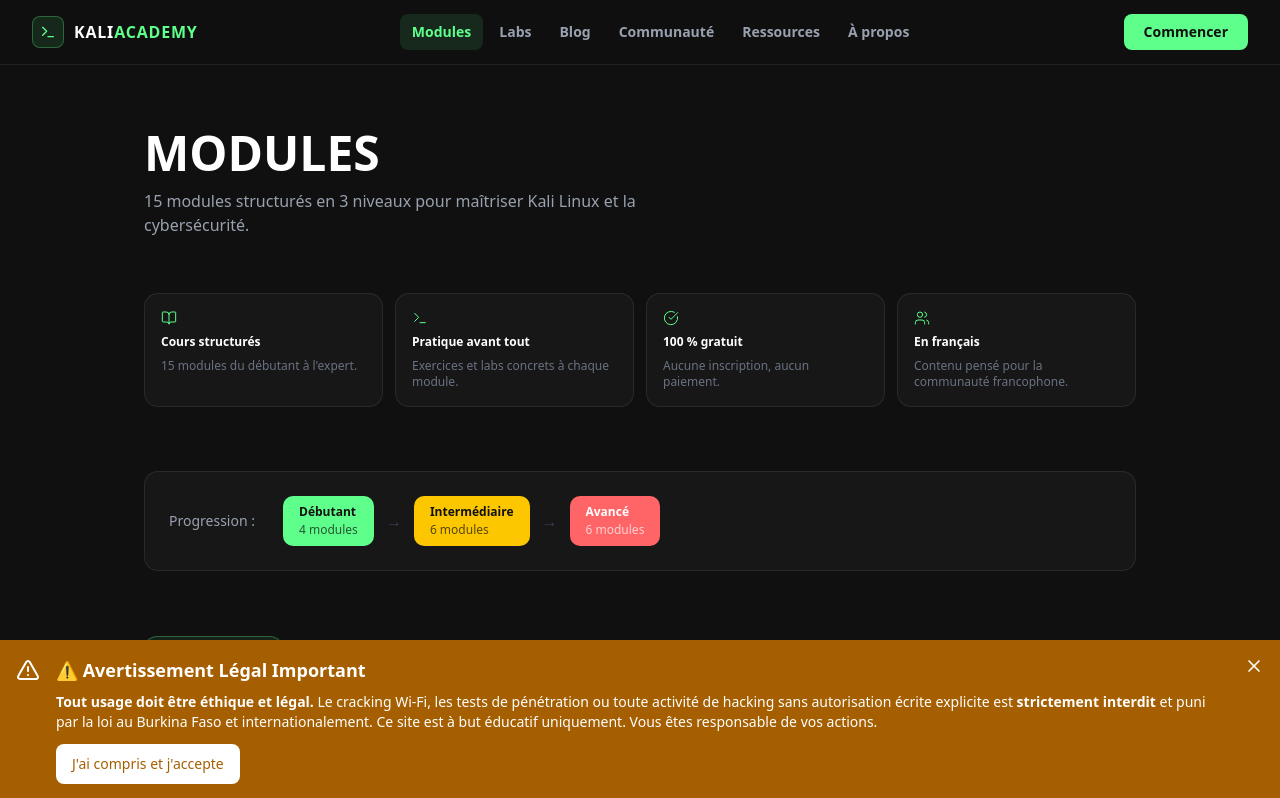
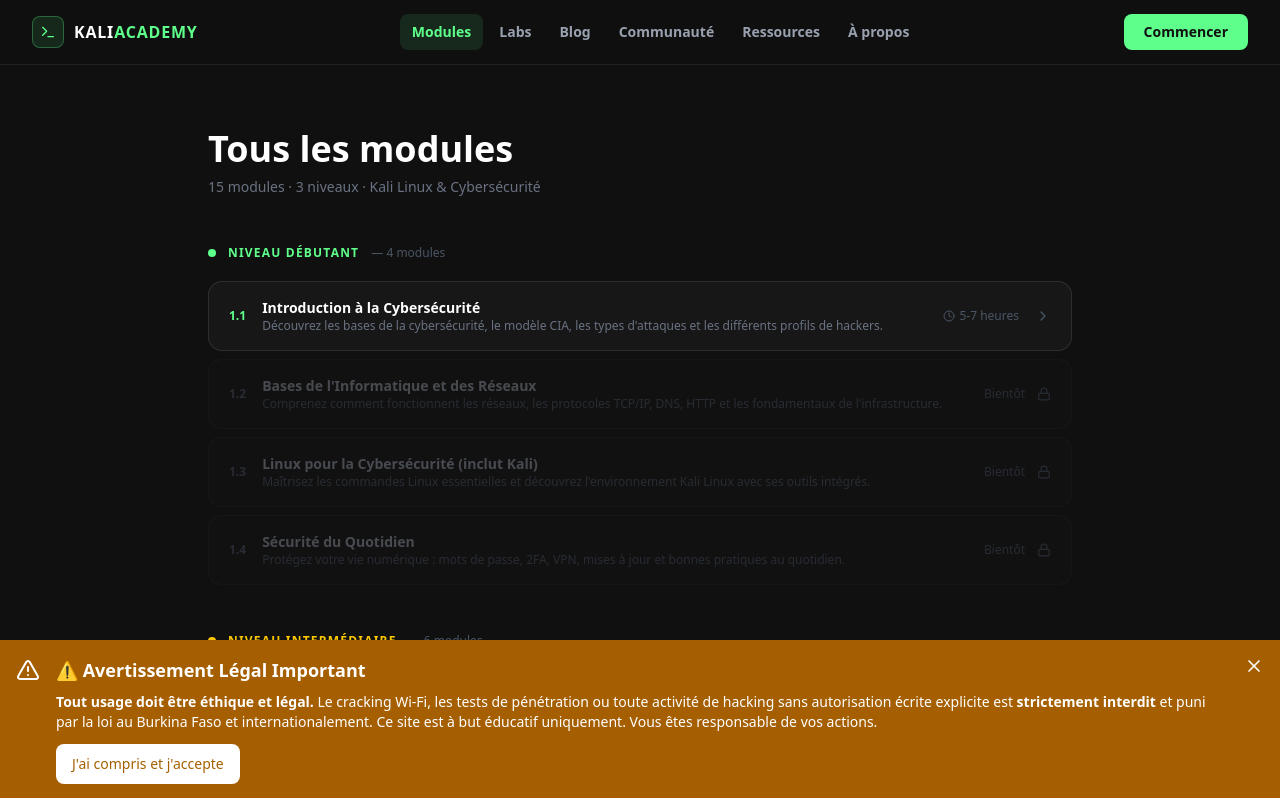
Before and after one commit to ANI-dianda/Kali-Linux, a Next.js app: page /modules in a window 1280 px wide. Shown: the top 798 px of the page. Built offline with nearby package versions, Linux system fonts and the light colour scheme.

Commit message:
page modules : liste propre par niveau, cartes cliquables, sans bouton commencer

```diff
--- a/src/app/(main)/modules/page.tsx
+++ b/src/app/(main)/modules/page.tsx
@@ -1,116 +1,96 @@
 import Link from 'next/link';
 import { moduleLevels } from '@/lib/modules-data';
-import { Clock, Lock, CheckCircle, ArrowRight, BookOpen, Terminal, Users } from 'lucide-react';
+import { Clock, Lock, ChevronRight } from 'lucide-react';
 
 export const metadata = {
   title: 'Modules — KaliAcademy',
   description: 'Tous les modules de cybersécurité, du débutant à l\'expert.',
 };
 
-const reasons = [
-  { icon: BookOpen,    title: 'Cours structurés',   desc: '15 modules du débutant à l\'expert.' },
-  { icon: Terminal,    title: 'Pratique avant tout', desc: 'Exercices et labs concrets à chaque module.' },
-  { icon: CheckCircle, title: '100 % gratuit',       desc: 'Aucune inscription, aucun paiement.' },
-  { icon: Users,       title: 'En français',         desc: 'Contenu pensé pour la communauté francophone.' },
-];
-
-const levelStyles: Record<string, { badge: string; border: string; title: string }> = {
-  'Débutant':      { badge: 'text-[#5EFF8A] border-[#5EFF8A]/30 bg-[#5EFF8A]/8',   border: 'hover:border-[#5EFF8A]/40',   title: 'text-[#5EFF8A]' },
-  'Intermédiaire': { badge: 'text-yellow-400 border-yellow-400/30 bg-yellow-400/8', border: 'hover:border-yellow-400/40', title: 'text-yellow-400' },
-  'Avancé':        { badge: 'text-red-400 border-red-400/30 bg-red-400/8',          border: 'hover:border-red-400/40',    title: 'text-red-400' },
+const levelStyles: Record<string, { badge: string; cardBorder: string; number: string; dot: string }> = {
+  'Débutant':      { badge: 'text-[#5EFF8A] border-[#5EFF8A]/30 bg-[#5EFF8A]/10',   cardBorder: 'hover:border-[#5EFF8A]/40',   number: 'text-[#5EFF8A]', dot: 'bg-[#5EFF8A]' },
+  'Intermédiaire': { badge: 'text-yellow-400 border-yellow-400/30 bg-yellow-400/10', cardBorder: 'hover:border-yellow-400/40', number: 'text-yellow-400', dot: 'bg-yellow-400' },
+  'Avancé':        { badge: 'text-red-400 border-red-400/30 bg-red-400/10',          cardBorder: 'hover:border-red-400/40',    number: 'text-red-400',   dot: 'bg-red-400' },
 };
 
 export default function ModulesPage() {
   return (
     <div className="bg-[#101010] min-h-screen text-white">
-      <div className="container mx-auto px-4 py-16 max-w-5xl">
+      <div className="container mx-auto px-4 py-16 max-w-4xl">
 
-        {/* Header */}
-        <div className="mb-14">
-          <h1 className="font-orbitron text-4xl sm:text-5xl font-black text-white mb-3">MODULES</h1>
-          <p className="font-exo-2 text-gray-400 max-w-xl">
-            15 modules structurés en 3 niveaux pour maîtriser Kali Linux et la cybersécurité.
+        {/* En-tête */}
+        <div className="mb-12">
+          <h1 className="font-orbitron text-3xl sm:text-4xl font-black text-white mb-2">
+            Tous les modules
+          </h1>
+          <p className="font-exo-2 text-sm text-gray-500">
+            15 modules · 3 niveaux · Kali Linux & Cybersécurité
           </p>
         </div>
 
-        {/* Pourquoi */}
-        <div className="grid grid-cols-2 sm:grid-cols-4 gap-3 mb-16">
-          {reasons.map((r) => (
-            <div key={r.title} className="flex flex-col gap-2 rounded-xl border border-white/8 bg-white/3 p-4">
-              <r.icon className="h-4 w-4 text-[#5EFF8A]" strokeWidth={1.5} />
-              <h3 className="font-exo-2 text-xs font-bold text-white">{r.title}</h3>
-              <p className="font-exo-2 text-xs text-gray-500">{r.desc}</p>
-            </div>
-          ))}
-        </div>
-
-        {/* Progression */}
-        <div className="flex flex-col sm:flex-row items-center gap-3 mb-16 p-6 rounded-xl border border-white/8 bg-white/3">
-          <span className="font-exo-2 text-sm text-gray-400 sm:mr-4">Progression :</span>
-          {[
-            { label: 'Débutant',      sub: '4 modules', bg: 'bg-[#5EFF8A] text-[#101010]' },
-            { label: 'Intermédiaire', sub: '6 modules', bg: 'bg-yellow-400 text-[#101010]' },
-            { label: 'Avancé',        sub: '6 modules', bg: 'bg-red-400 text-white' },
-          ].map((step, i) => (
-            <div key={step.label} className="flex items-center gap-3">
-              {i > 0 && <span className="text-gray-700 hidden sm:block">→</span>}
-              <div className={`rounded-lg px-4 py-2 font-orbitron text-xs font-black ${step.bg}`}>
-                {step.label}
-                <div className="font-exo-2 font-normal opacity-70 mt-0.5">{step.sub}</div>
-              </div>
-            </div>
-          ))}
-        </div>
-
-        {/* Modules par niveau */}
-        <div className="space-y-14">
+        {/* Niveaux */}
+        <div className="space-y-12">
           {moduleLevels.map((lvl) => {
-            const style = levelStyles[lvl.level];
+            const s = levelStyles[lvl.level];
             return (
               <div key={lvl.level}>
-                <div className={`inline-flex items-center rounded-full border px-3 py-1 mb-6 ${style.badge}`}>
-                  <span className="font-orbitron text-xs font-bold">NIVEAU {lvl.level.toUpperCase()}</span>
+
+                {/* Titre du niveau */}
+                <div className="flex items-center gap-3 mb-5">
+                  <span className={`h-2 w-2 rounded-full ${s.dot}`} />
+                  <span className={`font-orbitron text-xs font-bold tracking-widest ${s.number}`}>
+                    NIVEAU {lvl.level.toUpperCase()}
+                  </span>
+                  <span className="font-exo-2 text-xs text-gray-600">
+                    — {lvl.modules.length} modules
+                  </span>
                 </div>
-                <div className="grid grid-cols-1 sm:grid-cols-2 gap-4">
+
+                {/* Cartes */}
+                <div className="space-y-2">
                   {lvl.modules.map((mod) => (
-                    <div
-                      key={mod.id}
-                      className={`relative rounded-xl border bg-white/3 p-5 transition-all ${
-                        mod.available
-                          ? `border-white/12 ${style.border}`
-                          : 'border-white/6 opacity-50'
-                      }`}
-                    >
-                      {/* Lock / Check */}
-                      <div className="absolute top-4 right-4">
-                        {mod.available
-                          ? <CheckCircle className="h-4 w-4 text-[#5EFF8A]" />
-                          : <Lock className="h-4 w-4 text-gray-600" />
-                        }
+                    mod.available ? (
+                      <Link
+                        key={mod.id}
+                        href={mod.href}
+                        className={`flex items-center justify-between rounded-xl border border-white/10 bg-white/3 px-5 py-4 transition-all ${s.cardBorder} group`}
+                      >
+                        <div className="flex items-center gap-4 min-w-0">
+                          <span className={`font-orbitron text-xs font-bold shrink-0 ${s.number}`}>
+                            {mod.number}
+                          </span>
+                          <div className="min-w-0">
+                            <p className="font-exo-2 text-sm font-bold text-white truncate">{mod.title}</p>
+                            <p className="font-exo-2 text-xs text-gray-500 truncate">{mod.description}</p>
+                          </div>
+                        </div>
+                        <div className="flex items-center gap-4 shrink-0 ml-4">
+                          <span className="hidden sm:flex items-center gap-1 font-exo-2 text-xs text-gray-600">
+                            <Clock className="h-3 w-3" /> {mod.duration}
+                          </span>
+                          <ChevronRight className="h-4 w-4 text-gray-600 group-hover:text-white transition-colors" />
+                        </div>
+                      </Link>
+                    ) : (
+                      <div
+                        key={mod.id}
+                        className="flex items-center justify-between rounded-xl border border-white/5 bg-white/2 px-5 py-4 opacity-40 cursor-not-allowed"
+                      >
+                        <div className="flex items-center gap-4 min-w-0">
+                          <span className="font-orbitron text-xs font-bold text-gray-600 shrink-0">
+                            {mod.number}
+                          </span>
+                          <div className="min-w-0">
+                            <p className="font-exo-2 text-sm font-bold text-gray-400 truncate">{mod.title}</p>
+                            <p className="font-exo-2 text-xs text-gray-600 truncate">{mod.description}</p>
+                          </div>
+                        </div>
+                        <div className="flex items-center gap-3 shrink-0 ml-4">
+                          <span className="font-exo-2 text-xs text-gray-600 hidden sm:block">Bientôt</span>
+                          <Lock className="h-3.5 w-3.5 text-gray-600" />
+                        </div>
                       </div>
-
-                      <div className={`font-orbitron text-xs font-bold mb-2 ${style.title}`}>
-                        MODULE {mod.number}
-                      </div>
-                      <h3 className="font-exo-2 text-sm font-bold text-white mb-2 pr-6">{mod.title}</h3>
-                      <p className="font-exo-2 text-xs text-gray-500 mb-4 line-clamp-2">{mod.description}</p>
-
-                      <div className="flex items-center justify-between">
-                        <div className="flex items-center gap-1 font-exo-2 text-xs text-gray-600">
-                          <Clock className="h-3.5 w-3.5" /> {mod.duration}
-                        </div>
-                        {mod.available ? (
-                          <Link
-                            href={mod.href}
-                            className="inline-flex items-center gap-1 font-exo-2 text-xs font-bold text-[#5EFF8A] hover:brightness-110 transition-all"
-                          >
-                            Commencer <ArrowRight className="h-3.5 w-3.5" />
-                          </Link>
-                        ) : (
-                          <span className="font-exo-2 text-xs text-gray-600">Bientôt disponible</span>
-                        )}
-                      </div>
-                    </div>
+                    )
                   ))}
                 </div>
               </div>
```
